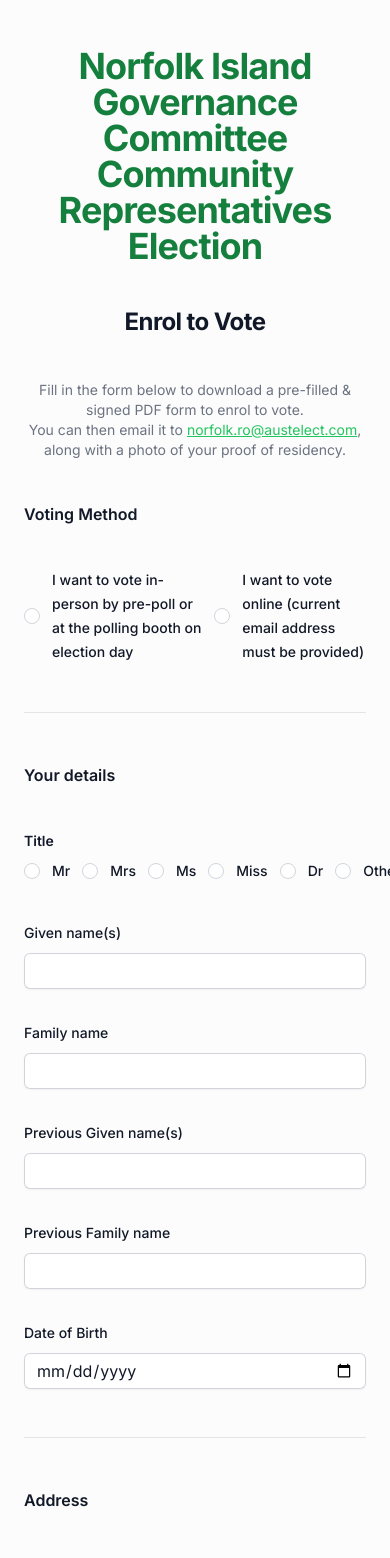
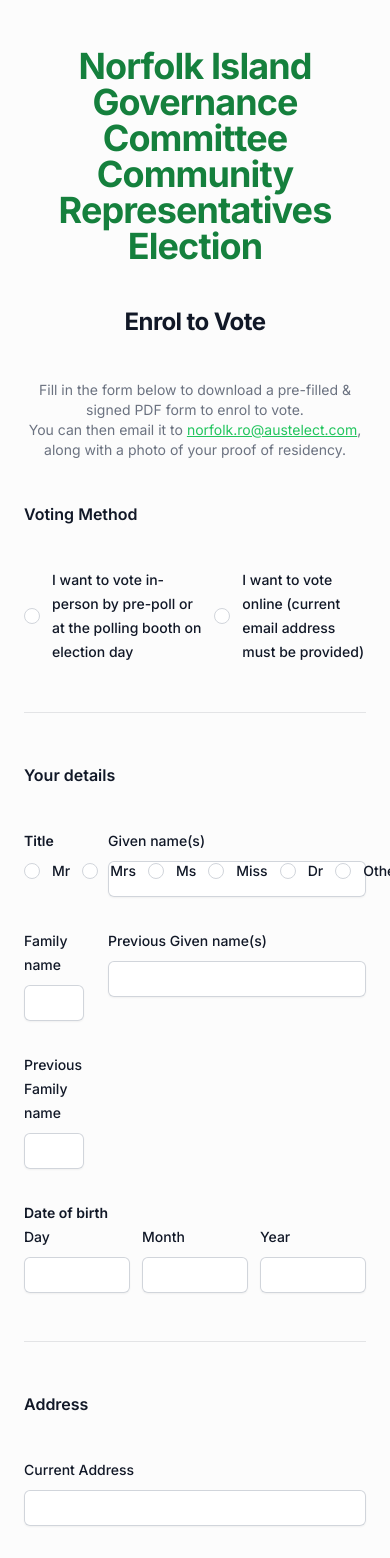
Before and after one commit to bawpcwpn/ni-election-form, a Next.js app: page / in a window 390 px wide. Shown: the top 1558 px of the page. Built offline with nearby package versions, Linux system fonts and the light colour scheme.

Commit message:
Date of birth

```diff
--- a/app/page.tsx
+++ b/app/page.tsx
@@ -13,7 +13,9 @@
     current_family_name: string;
     previous_given_name?: string;
     previous_family_name?: string;
-    date_of_birth: string;
+    dob_day: string;
+    dob_month: string;
+    dob_year: string;
     current_address_1: string;
     current_address_2?: string;
     current_state?: string;
@@ -170,14 +172,33 @@
                                         className="sm:col-span-3"
                                     />
 
-                                    <TextInput
-                                        id="dob"
-                                        type="date"
-                                        label="Date of Birth"
-                                        autoComplete="bday"
-                                        {...register('date_of_birth')}
-                                        className="sm:col-span-3"
-                                    />
+                                    <div className="col-span-2">
+                                        <fieldset>
+                                            <legend className="text-sm font-semibold leading-6 text-gray-900">
+                                                Date of birth
+                                            </legend>
+                                            <div className="flex items-center gap-x-3">
+                                                <TextInput
+                                                    id="dob_day"
+                                                    label="Day"
+                                                    autoComplete="bday-day"
+                                                    {...register('dob_day', { required: true })}
+                                                />
+                                                <TextInput
+                                                    id="dob_month"
+                                                    label="Month"
+                                                    autoComplete="bday-month"
+                                                    {...register('dob_month', { required: true })}
+                                                />
+                                                <TextInput
+                                                    id="dob_year"
+                                                    label="Year"
+                                                    autoComplete="bday-year"
+                                                    {...register('dob_year', { required: true })}
+                                                />
+                                            </div>
+                                        </fieldset>
+                                    </div>
                                 </div>
                             </div>
 
--- a/components/RadioInput.tsx
+++ b/components/RadioInput.tsx
@@ -12,7 +12,7 @@
                 id="push-everything"
                 name="push-notifications"
                 type="radio"
-                className="h-4 w-4 border-gray-300 text-indigo-600 focus:ring-indigo-600"
+                className="h-4 w-4 border-gray-300 text-green-600 focus:ring-green-600"
             />
             {label && (
                 <label htmlFor={props?.id || props.name} className="block text-sm font-medium leading-6 text-gray-900">
--- a/components/TextInput.tsx
+++ b/components/TextInput.tsx
@@ -18,7 +18,7 @@
                 <input
                     ref={ref}
                     type={type || 'text'}
-                    className="block w-full rounded-md border-0 py-1.5 text-gray-900 shadow-sm ring-1 ring-inset ring-gray-300 placeholder:text-gray-400 focus:ring-2 focus:ring-inset focus:ring-indigo-600 sm:text-sm sm:leading-6"
+                    className="block w-full rounded-md border-0 py-1.5 text-gray-900 shadow-sm ring-1 ring-inset ring-gray-300 placeholder:text-gray-400 focus:ring-2 focus:ring-inset focus:ring-green-600 sm:text-sm sm:leading-6"
                     {...props}
                 />
             </div>
```
